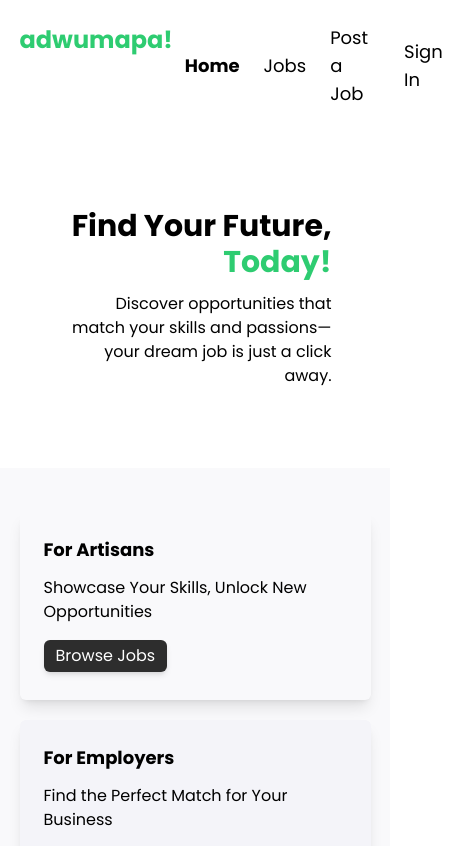
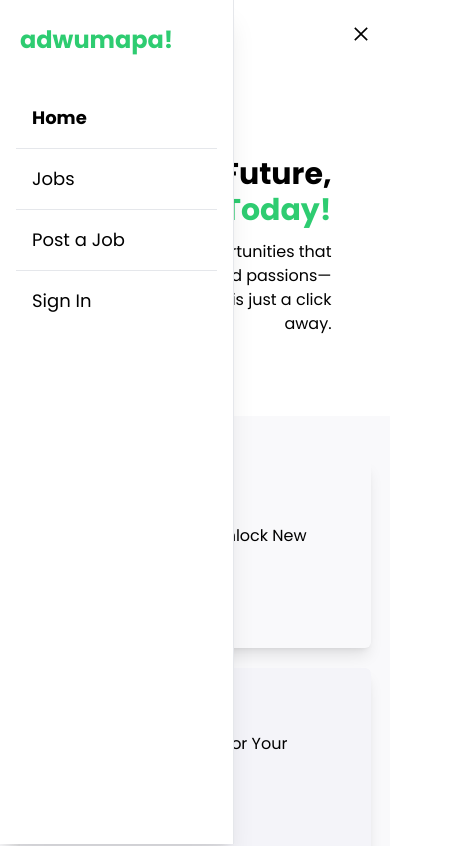
Before and after one commit to emmanuelcobbinah007/adwumapa, a React (Vite) app in the folder Rect Jobs Frontend/: page / in a window 390 px wide. Shown: the top 846 px of the page, 467 px wide, since content can reach past the window. Built offline with nearby package versions, Linux system fonts and the light colour scheme; no server answers.

Commit message:
Responsive navbar 80% complete

```diff
--- a/Rect Jobs Frontend/src/components/Header.jsx
+++ b/Rect Jobs Frontend/src/components/Header.jsx
@@ -1,22 +1,42 @@
-import React from 'react';
+import React, { useState } from 'react';
 import { NavLink } from 'react-router-dom';
+import { AiOutlineClose, AiOutlineMenu } from 'react-icons/ai';
 import '../App.css';
 
 const Header = () => {
 
-  const toggleNavClass = ({ isActive }) => isActive ? 'px-3 hover:font-bold transition-all duration-300 ease-in-out transform hover:cursor-pointer font-bold' : 'px-3 hover:font-bold transition-all duration-300 ease-in-out transform hover:cursor-pointer'
+  const toggleNavClass = ({ isActive }) => isActive ? 'hover:font-bold transition-all duration-300 ease-in-out transform hover:cursor-pointer font-bold' : 'hover:font-bold transition-all duration-300 ease-in-out transform hover:cursor-pointer'
+
+  const [ nav, setNav ] = useState(false);
+
+  const handleNav = () => {
+    setNav(!nav);
+  }
 
   return (
           <div className="mt-6 flex mx-auto lg:w-[95%] w-[90%] justify-between">
         <NavLink to="/"><h1 className='font-bold lg:text-4xl md:text-3xl text-2xl hover:cursor-pointer text-[#2ECC71]'>adwumapa!</h1></NavLink>
-          <ul className='flex text-lg items-center'>
-          <NavLink to="/" className={toggleNavClass}>
-            <li>Home</li>
-          </NavLink>
-            <NavLink to="/all_jobs" className={toggleNavClass}><li>Jobs</li></NavLink>
-            <NavLink to="/add_job" className={toggleNavClass}><li>Post a Job</li></NavLink>
-            <NavLink to="/sign_in" className={toggleNavClass}><li className='px-3 hover:font-bold transition-all duration-300 ease-in-out transform hover:cursor-pointer'>Sign In</li></NavLink>
+          <ul className='sm:flex text-lg items-center hidden'>
+            <NavLink to="/" className={toggleNavClass}><li className='md:px-5 px-3'>Home</li></NavLink>
+            <NavLink to="/all_jobs" className={toggleNavClass}><li className='md:px-5 px-3 '>Jobs</li></NavLink>
+            <NavLink to="/add_job" className={toggleNavClass}><li className='md:px-5 px-3 '>Post a Job</li></NavLink>
+            <NavLink to="/sign_in" className={toggleNavClass}><li className='md:px-5 px-3'>Sign In</li></NavLink>
           </ul>
+          <div onClick={handleNav} className='sm:hidden'>
+            {!nav ? <AiOutlineClose size={20}/> : <AiOutlineMenu size={20} />}
+          </div>
+
+          {/* mobile NavBar */}
+          <div className={!nav ? 'fixed left-0 top-0 w-[60%] h-full bg-white border-r border-r-grey-700 shadow-xl ease-in-out duration-500' : 'fixed left-[-100%] top-0 w-[60%] h-full bg-white border-r border-r-grey-700 shadow-xl ease-in-out duration-500'}>
+          <NavLink to="/"><h1 className='font-bold lg:text-4xl md:text-3xl text-2xl hover:cursor-pointer text-[#2ECC71] mx-5 mt-6 mb-4'>adwumapa!</h1></NavLink>
+            <ul className='text-lg p-4'>
+            <NavLink to="/" className={toggleNavClass}><li className='p-4 border-b border-b-grey-700'>Home</li></NavLink>
+            <NavLink to="/all_jobs" className={toggleNavClass}><li className='p-4 border-b border-b-grey-700'>Jobs</li></NavLink>
+            <NavLink to="/add_job" className={toggleNavClass}><li className='p-4 border-b border-b-grey-700'>Post a Job</li></NavLink>
+            <NavLink to="/sign_in" className={toggleNavClass}><li className='p-4'>Sign In</li></NavLink>
+            </ul>
+          </div>
+
         </div>
   )
 }
```
